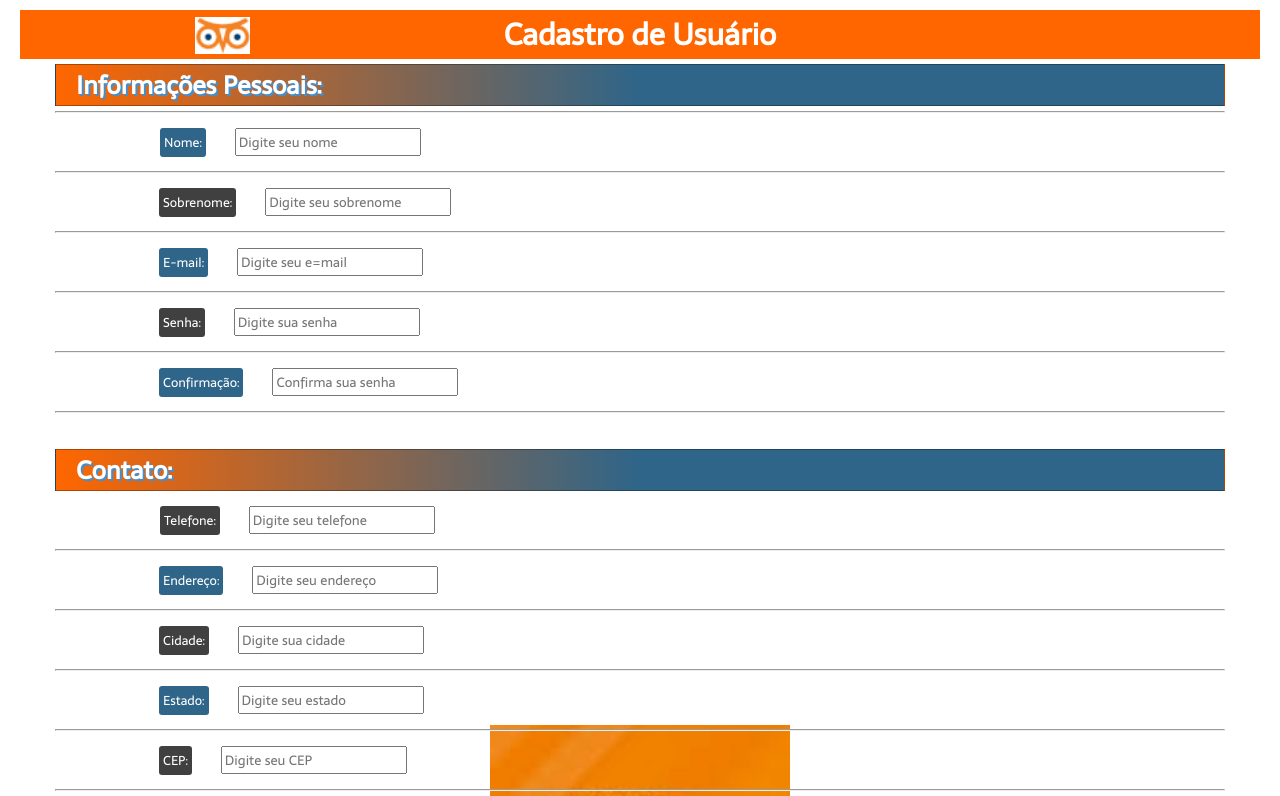
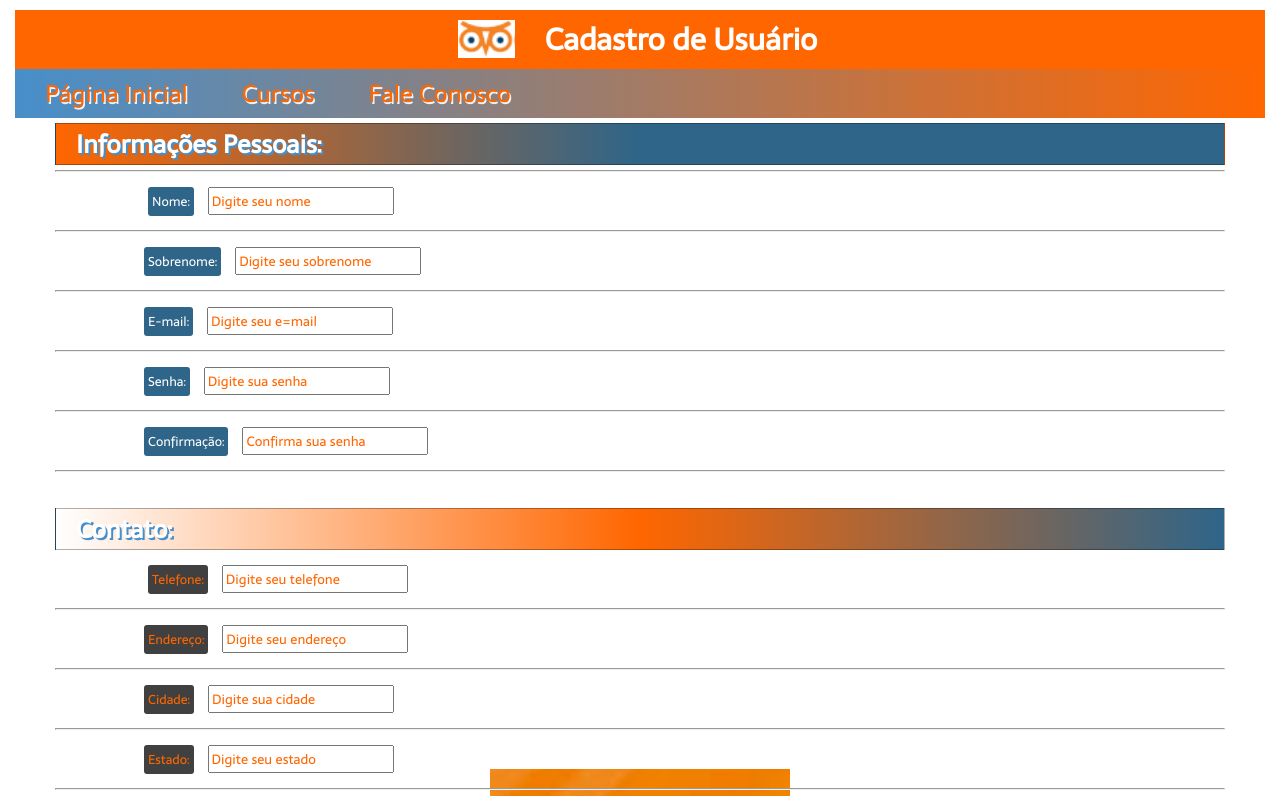
Before and after one commit to DevBrusilho/avaliacaoformadora2, a plain HTML site: page index.html in a window 1280 px wide. Shown: the top 796 px of the page. Drawn offline with Linux system fonts and the light colour scheme.

Commit message:
Add files via upload

```diff
--- a/index.html
+++ b/index.html
@@ -9,14 +9,13 @@
 <body>
 	<header>
 		<div>
-		<h1>
-			<div id="fotonoh1">
-			</div>
-			Cadastro de Usuário
-
-		</h1>
+			<div id="fotonoh1"> </div>
+			<h1>Cadastro de Usuário</h1>
 		</div>
 		<nav>
+			<a href="#"> Página Inicial</a>
+			<a href="#">Cursos</a>
+			<a href="#">Fale Conosco</a>
 
 		</nav>
 	</header>
@@ -27,62 +26,62 @@
 				<h2> Informações Pessoais:</h2>
 				<hr>
 				<p>
-					<label class="etiqueta1" id="label1">Nome:</label>
+					<label class="label1">Nome:</label>
 					<input type="text" name="nome" placeholder="Digite seu nome" minlength="1" maxlength="10" title="Nome">
 					<hr>
 				</p>
 				<p>
-					<label class="etiqueta2" >Sobrenome:</label>
+					<label>Sobrenome:</label>
 					<input type="text" name="sobrenome"  placeholder="Digite seu sobrenome"  minlength="1" maxlength="25" title="sobrenome">
 					<hr>
 				</p>
 				<p>
-					<label class="etiqueta1">E-mail:</label>
+					<label>E-mail:</label>
 					<input type="text" name="e-mail"  placeholder="Digite seu e=mail" minlength="1" maxlength="30" title="E-mail">
 					<hr>
 				</p>
 				<p>
-					<label class="etiqueta2">Senha:</label>
+					<label>Senha:</label>
 					<input type="password" name="senha"  placeholder="Digite sua senha"  minlength="1" maxlength="20" title="Senha">
 					<hr>
 				</p>
 				<p>
-					<label class="etiqueta1"> Confirmação:</label>
+					<label> Confirmação:</label>
 					<input type="password" name="Confirm"  placeholder="Confirma sua senha"  minlength="1" maxlength="20" title="Confirme sua senha">
 					<hr>
 				</p>
 			</section>
-			<section id="Contato">
-				<h2>Contato:</h2>
+			<section id="contato">
+				<h2 class="contato">Contato:</h2>
 				<p>
-					<label class="etiqueta2" id="label1" >Telefone:</label>
+					<label class="label1" >Telefone:</label>
 					<input type="tel" name="telefone" pattern="^\d{2}-\d{4}-\d{4}$" placeholder="Digite seu telefone" title="telefone">
 					<hr>
 				</p>
 				<p>
-					<label class="etiqueta1">Endereço:</label>
+					<label>Endereço:</label>
 					<input type="text"name="endereço"  placeholder="Digite seu endereço"  minlength="1" maxlength="40" title="Endereço">
 					<hr>
 				</p>
 				<p>
-					<label class="etiqueta2">Cidade:</label>
+					<label>Cidade:</label>
 					<input type="text"name="cidade"  placeholder="Digite sua cidade" minlength="1" maxlength="20" title="Cidade">
 					<hr>
 				</p>
 				<p>
-					<label class="etiqueta1">Estado:</label>
+					<label>Estado:</label>
 					<input type="text"name="estado"  placeholder="Digite seu estado" minlength="1" maxlength="25" title="Estado">
 					<hr>
 				</p>
 				<p>
-					<label class="etiqueta2">CEP:</label>
+					<label>CEP:</label>
 					<input type="text" name="cep"
 					 placeholder="Digite seu CEP" pattern="^\d{5}-\d{3}$">
 					 <hr>
 				</p>
 			</section>
 			<section id="interesseacad">
-				<h2>Interesses Acadêmicos:</h2>
+				<h2 id="interesseacad">Interesses Acadêmicos:</h2>
 				<hr>
 				<h3 id="Academico">Áreas de Interesse:</h3>
 				<hr>
@@ -111,7 +110,6 @@
 					</div>
 				</div>
 				<div class="dropdown">
-
 					<button class="dropbtn">Semestre de Ingresso:</button>
 					<div class="dropdown-content">
 						<a href="primeirosemestre.html">1º Semestre</a>
@@ -122,47 +120,40 @@
 				</div>
 			</section>
 			<section id="expprofi">
-			<h2>Experiência Profissional:</h2>
+				<h2 id="expprofi">Experiência Profissional:</h2>
 				<p>
-
-				<label class="etiqueta1" id="label1">Empresa:</label>
+					<label class="label1">Empresa:</label>
 					<input type="text"name="empresa" placeholder="Digite o nome da empresa" minlength="1" maxlength="25" title="Empresa">
 					<hr>
 				</p>
 				<p>
-				<label class="etiqueta2">Cargo:</label>
+					<label>Cargo:</label>
 					<input type="text"name="Cargo" placeholder="Digite o seu cargo" minlength="1" maxlength="25" title="Cargo">
 					<hr>
 				</p>
 				<p>
-				<label class="etiqueta1">Data de Início:</label>
+					<label>Data de Início:</label>
 					<input type="date"name="datainicio"   title="Data de Início">
 					<hr>
 				</p>
 				<p>
-				<label class="etiqueta2">Data do Fim:</label>
+					<label>Data do Fim:</label>
 					<input type="date" name="datafim"   title="Data do Fim">
 					<hr>
 				</p>
 			</section>
 			<section id="obs">
-			<h2>Observação:</h2>
+				<h2 id="obs">Observação:</h2>
 				<hr>
 				<textarea cols="70" rows="8"></textarea>
 				<p>
 					<input type="submit" value="Enviar">
 					<input type="reset" value="Limpar">
 				</p>
-
 			</section>
-		<P>
-
-		</P>
 		</form>
 	</main>
 	<footer>
-
 	</footer>
-
 </body>
 </html>
--- a/style.css
+++ b/style.css
@@ -7,8 +7,67 @@
 	font-family: var(--fonte-unisuam);
 	margin: 5px;
 }
+p{
+	display: inline-block;
+	margin-left: 40px;
+}
+h1{
+	text-align: center;
+	font-weight: bolder;
+	color: white;
+	font-size: 30px;
+	position: relative;
+}
+h2{
+	font-size: 25px;
+	border: 1px solid rgba(0, 0, 0, 0.315);
+	padding-left:20px;
+}
+h3{
+	font-family:var(--fonte-unisuam);
+	color: #478fca;
+}
+::placeholder{
+	color: #ff6600;
+}
+input{
+	color: #ff6600;
+}
 body{
 	background-color: white;
+}
+header div{
+	display: flex;
+	background-color: #ff6600;
+	justify-content: center;
+	margin: 0px;
+}
+#fotonoh1{
+	background-image: url(img/coruja2.png);
+	background-size: 55px;
+	width: 57px;
+	height: 38px;
+	margin-right: 25px;
+	margin-top: 10px;
+}
+nav{
+	background-image: linear-gradient(to right,#478fca ,#ff6600);
+	margin: 0px;
+	padding: 5px;
+}
+nav a{
+	text-decoration: none;
+	font-size: 1.5em;
+	padding: 20px;
+	color: #ff6600;
+	text-shadow:1.5px 1.5px #f1f1f1;
+}
+nav a:hover{
+	text-decoration: underline;
+	color: white;
+	background-color: #adc6df;
+	padding: 4px;
+	border-radius: 6px;
 }
 main{
 	max-width: 1200px;
@@ -18,92 +77,66 @@ main{
 	background-position: center center;
 	background-attachment: fixed;
 	background-size:300px;
+}
+.label1{
+	margin-left: 58px;
+}
+#infopessoal{
 
 }
-h1{
-	text-align: center;
-	font-weight: bolder;
+#infopessoal h2{
+	background-image: linear-gradient(to right,#ff6600 ,#2e6589,#2e6589);
+	text-shadow: 2px 2px #478fca;
 	color: white;
-	font-size: 30px;
-	position: relative;
+}
+#infopessoal label{
+	background-color: #2e6589;
+	color: white;
+	padding: 4px;
+	border-radius: 3px;
+	font-size: .8em;
+}
+#contato{
 
 }
-#fotonoh1{
-	position: absolute;
-	left: 20px;
-	top: 1px;
-	background-image: url(img/coruja2.png);
-	background-repeat: no-repeat;
-	background-position: left center;
-	background-size: 55px;
-	width: 55px;
-	height: 40px;
-	margin-left: 150px;
+#contato h2{
+	background-image: linear-gradient(to right , white,#ff6600,#2e6589);
+	text-shadow: 2px 2px #478fca;
+	color: white;
 }
-header div{
-	background-color: #ff6600;
+#contato label{
+	background-color: #404040;
+	color: #ff6600;
+	padding: 4px;
+	border-radius: 3px;
+	font-size: .8em;
 }
-h2{
-	background-image: linear-gradient(to right , #ff6600,#2e6589,#2e6589);
-	font-size: 25px;
+#interesseacad{
+
+}
+#interesseacad h2{
+	background-image: linear-gradient(to right,#ff6600 ,#892e45,white);
+	text-shadow: 2px 2px #478fca;
 	color: white;
-	text-shadow: 2px 2px #478fca;
-	border: 1px solid rgba(0, 0, 0, 0.315);
-	padding-left:20px;
 }
-h3{
-	font-family:var(--fonte-unisuam);
-	color: #478fca;
-}
-input{
-	margin-left: 20px;
-}
-p{
-	display: inline-block;
-	margin-left: 40px;
+#interessesacad h3{
+	margin-bottom: 10px;
 }
 #areasfacul{
 	display: flex;
-}
-.check{
-	display: inline-block;
 }
 #esquerda{
 	display: block;
 	margin-right:20px;
 	margin-bottom: 20px;
-
 }
 #esquerda input{
 	margin-left: 100px;
-}
-.etiqueta1{
-	background-color: #2e6589;
-	color: white;
-	padding: 4px;
-	border-radius: 3px;
-	font-size: .8em;
-	margin-left: 20px;
-}
-#label1{
-	margin-left: 70px;
-}
-.etiqueta2{
-	background-color: #404040;
-	color: white;
-	padding: 4px;
-	border-radius: 3px;
-	font-size: .8em;
-	margin-left: 20px;
-}
-.etiqueta2{
-
 }
 /* Menu suspenso*/
 .dropdown {
 	position: relative;
 	display: inline-block;
-
 }
 .dropdown-content{
 	display: none;
@@ -129,16 +162,36 @@ p{
 }
 .dropbtn{
 	background-color: #4CAF50;
-  color: white;
-  padding: 8px;
-  font-size: 16px;
-  border: none;
-  cursor: pointer;
+	color: white;
+	padding: 8px;
+	font-size: 16px;
+	border: none;
+	cursor: pointer;
+	}
+/*fim menu suspenso*/
+#expprofi{
+
 }
-#interessesacad h3{
-	margin-bottom: 10px;
+#expprofi h2{
+	background-image: linear-gradient(to right , #ff6600,#adc6df,white);
+	text-shadow: 2px 2px #478fca;
+	color: white;
 }
+#expprofi label{
+	background-color:#ff6600 ;
+	color: #404040;
+	padding: 4px;
+	border-radius: 3px;
+	font-size: .8em;
+}
+#obs{
 
+}
+#obs h2{
+	background-image: linear-gradient(to right , #2e6589,#2e6589,#ff6600);
+	text-shadow: 2px 2px #478fca;
+	color: white;
+}
 #obs input{
 	margin-left: 20px;
 	background-color: #4CAF50;
```
Lines whose indentation alone changed are shown as unchanged.
